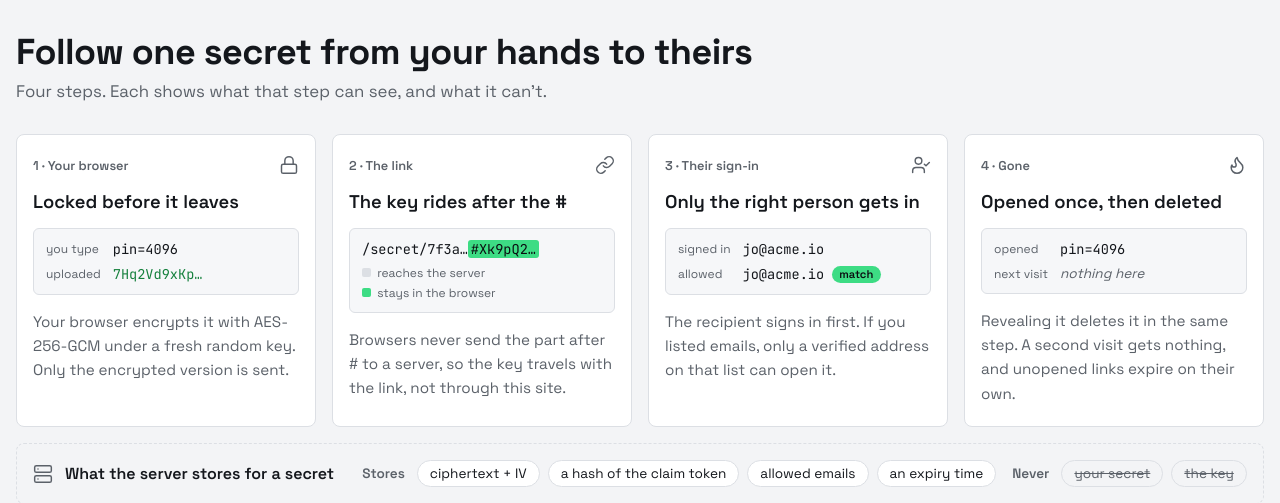
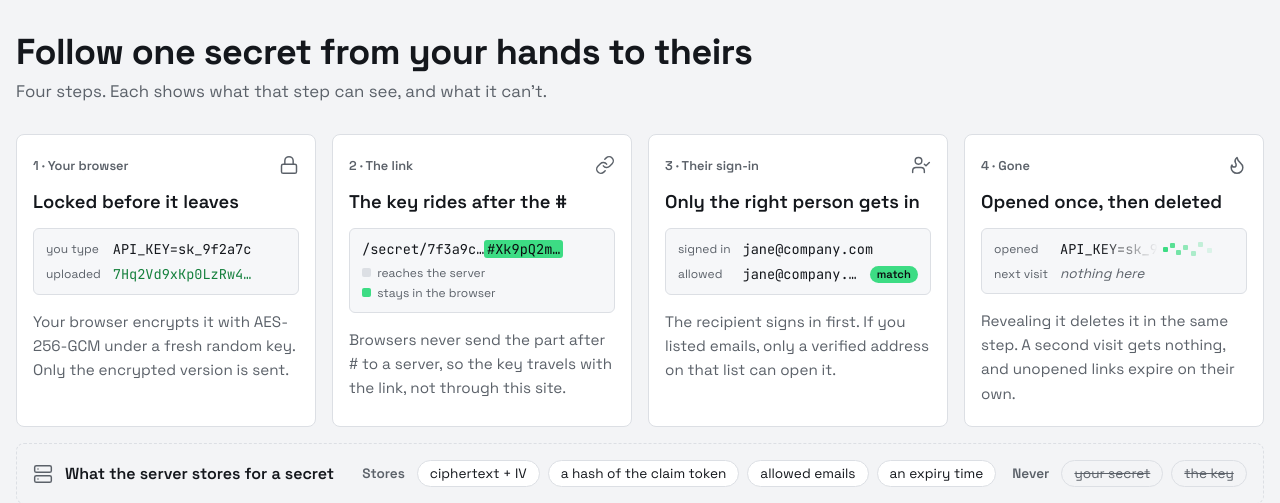
Before and after one commit to sujayamindev/secret-share-tool, a FastAPI app: template app/templates/create.html in a window 1280 px wide. Shown: the part 810-1313 px from the top of the page. Run offline with FastAPI, Linux system fonts and the light colour scheme; the template is opened without the code that fills it, so the values that code supplies are empty; parts of the project's set-up code (start-up, migrations or seed data) failed here and were passed over.

Commit message:
style(how): longer samples; step 4 value dissolves into pixels
Samples sized to the wider cards (measured: about 18 mono characters
fit at 1200px, 22 at 1440px). Only the 'allowed' email truncates, next
to its badge. Step 4's opened value fades out and breaks into pixels,
a picture of 'deleted in the same step'; the pixels are aria-hidden.

```diff
--- a/app/static/style.css
+++ b/app/static/style.css
@@ -631,6 +631,47 @@ a.text-link:hover {
   color: var(--accent-text);
 }
 
+/* Step 4: the opened value fades out and breaks into pixels, a picture of
+   "deleted in the same step". Decorative only (aria-hidden); the text is
+   still there for screen readers. */
+.specimen dd.dissolve {
+  display: flex;
+  align-items: center;
+  gap: 0.35rem;
+}
+
+.dissolve-text {
+  flex: 0 1 auto;
+  min-width: 0;
+  max-width: 12ch;
+  overflow: hidden;
+  -webkit-mask-image: linear-gradient(90deg, #000 40%, transparent);
+  mask-image: linear-gradient(90deg, #000 40%, transparent);
+}
+
+.pixels {
+  position: relative;
+  flex: none;
+  width: 3.25rem;
+  height: 0.9rem;
+}
+
+.pixels i {
+  position: absolute;
+  width: 5px;
+  height: 5px;
+  border-radius: 1px;
+  background: var(--accent-surface);
+}
+
+.pixels i:nth-child(1) { left: 0; top: 5px; opacity: 1; }
+.pixels i:nth-child(2) { left: 7px; top: 1px; opacity: 0.85; }
+.pixels i:nth-child(3) { left: 13px; top: 8px; opacity: 0.7; }
+.pixels i:nth-child(4) { left: 20px; top: 3px; opacity: 0.55; }
+.pixels i:nth-child(5) { left: 28px; top: 9px; opacity: 0.4; }
+.pixels i:nth-child(6) { left: 35px; top: 0; opacity: 0.28; }
+.pixels i:nth-child(7) { left: 44px; top: 6px; opacity: 0.15; }
+
 .specimen-empty {
   font-style: italic;
   color: var(--muted);
--- a/app/templates/create.html
+++ b/app/templates/create.html
@@ -81,8 +81,8 @@
         <div class="step-head"><span class="step-label">1 · Your browser</span><svg class="step-icon" viewBox="0 0 24 24" fill="none" stroke="currentColor" stroke-width="1.75" stroke-linecap="round" stroke-linejoin="round" aria-hidden="true"><rect width="18" height="11" x="3" y="11" rx="2" ry="2"></rect><path d="M7 11V7a5 5 0 0 1 10 0v4"></path></svg></div>
         <h3>Locked before it leaves</h3>
         <dl class="specimen">
-          <dt>you type</dt><dd class="mono">pin=4096</dd>
-          <dt>uploaded</dt><dd class="mono specimen-accent">7Hq2Vd9xKp&hellip;</dd>
+          <dt>you type</dt><dd class="mono">API_KEY=sk_9f2a7c</dd>
+          <dt>uploaded</dt><dd class="mono specimen-accent">7Hq2Vd9xKp0LzRw4&hellip;</dd>
         </dl>
         <p>Your browser encrypts it with AES-256-GCM under a fresh random key. Only the encrypted version is sent.</p>
       </li>
@@ -90,7 +90,7 @@
         <div class="step-head"><span class="step-label">2 · The link</span><svg class="step-icon" viewBox="0 0 24 24" fill="none" stroke="currentColor" stroke-width="1.75" stroke-linecap="round" stroke-linejoin="round" aria-hidden="true"><path d="M10 13a5 5 0 0 0 7.54.54l3-3a5 5 0 0 0-7.07-7.07l-1.72 1.71"></path><path d="M14 11a5 5 0 0 0-7.54-.54l-3 3a5 5 0 0 0 7.07 7.07l1.71-1.71"></path></svg></div>
         <h3>The key rides after the #</h3>
         <div class="specimen">
-          <p class="mono specimen-url">/secret/7f3a&hellip;<mark>#Xk9pQ2&hellip;</mark></p>
+          <p class="mono specimen-url">/secret/7f3a9c&hellip;<mark>#Xk9pQ2m&hellip;</mark></p>
           <p class="specimen-legend"><span class="legend-sent">reaches the server</span><span class="legend-kept">stays in the browser</span></p>
         </div>
         <p>Browsers never send the part after <span class="mono">#</span> to a server, so the key travels with the link, not through this site.</p>
@@ -99,8 +99,8 @@
         <div class="step-head"><span class="step-label">3 · Their sign-in</span><svg class="step-icon" viewBox="0 0 24 24" fill="none" stroke="currentColor" stroke-width="1.75" stroke-linecap="round" stroke-linejoin="round" aria-hidden="true"><path d="M16 21v-2a4 4 0 0 0-4-4H6a4 4 0 0 0-4 4v2"></path><circle cx="9" cy="7" r="4"></circle><polyline points="16 11 18 13 22 9"></polyline></svg></div>
         <h3>Only the right person gets in</h3>
         <dl class="specimen">
-          <dt>signed in</dt><dd class="mono">jo@acme.io</dd>
-          <dt>allowed</dt><dd class="has-badge"><span class="mono">jo@acme.io</span><span class="badge">match</span></dd>
+          <dt>signed in</dt><dd class="mono">jane@company.com</dd>
+          <dt>allowed</dt><dd class="has-badge"><span class="mono">jane@company.com</span><span class="badge">match</span></dd>
         </dl>
         <p>The recipient signs in first. If you listed emails, only a verified address on that list can open it.</p>
       </li>
@@ -108,7 +108,7 @@
         <div class="step-head"><span class="step-label">4 · Gone</span><svg class="step-icon" viewBox="0 0 24 24" fill="none" stroke="currentColor" stroke-width="1.75" stroke-linecap="round" stroke-linejoin="round" aria-hidden="true"><path d="M8.5 14.5A2.5 2.5 0 0 0 11 12c0-1.38-.5-2-1-3-1.072-2.143-.224-4.054 2-6 .5 2.5 2 4.9 4 6.5 2 1.6 3 3.5 3 5.5a7 7 0 1 1-14 0c0-1.153.433-2.294 1-3a2.5 2.5 0 0 0 2.5 2.5z"></path></svg></div>
         <h3>Opened once, then deleted</h3>
         <dl class="specimen">
-          <dt>opened</dt><dd class="mono">pin=4096</dd>
+          <dt>opened</dt><dd class="dissolve"><span class="mono dissolve-text">API_KEY=sk_9f2a7c</span><span class="pixels" aria-hidden="true"><i></i><i></i><i></i><i></i><i></i><i></i><i></i></span></dd>
           <dt>next visit</dt><dd class="specimen-empty">nothing here</dd>
         </dl>
         <p>Revealing it deletes it in the same step. A second visit gets nothing, and unopened links expire on their own.</p>
```
